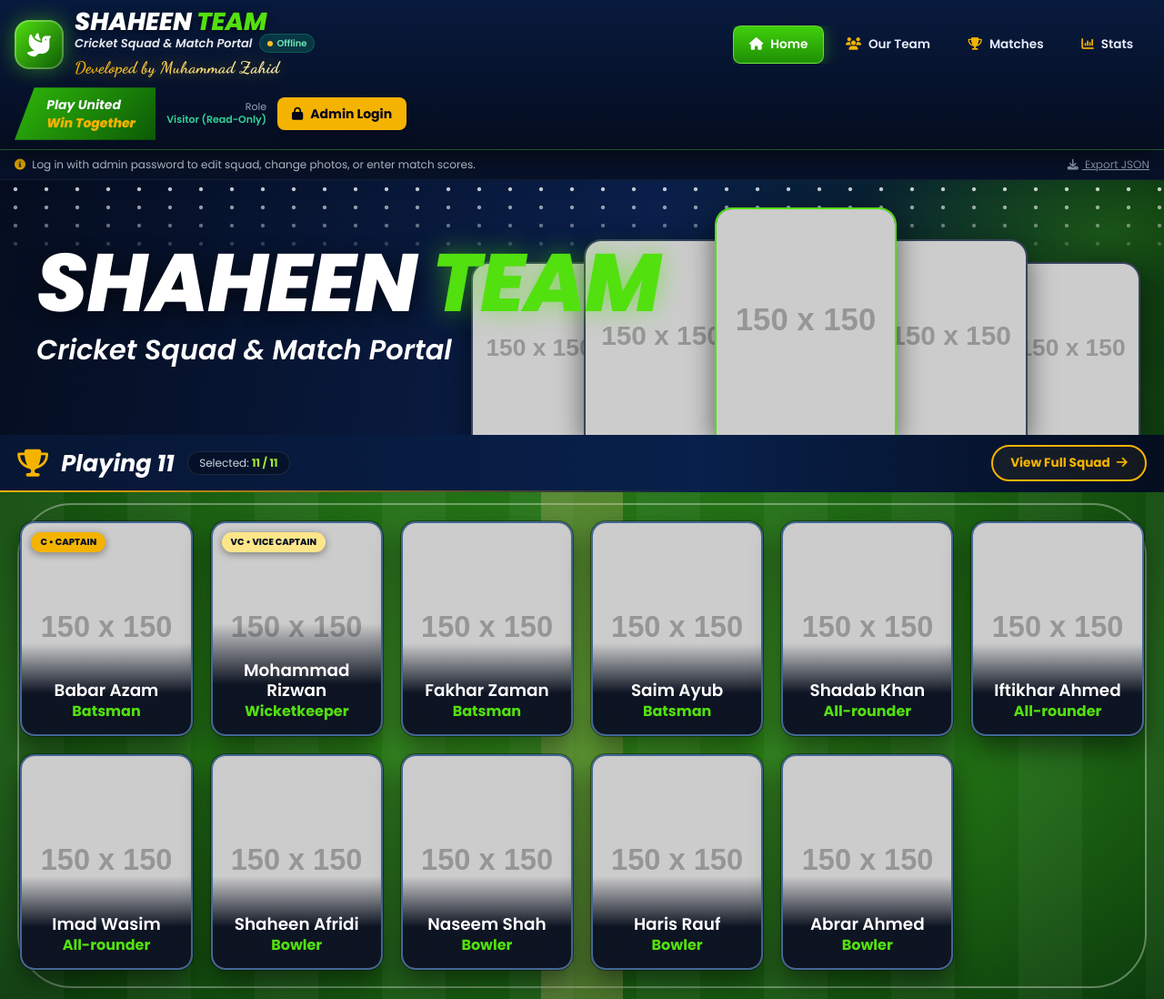
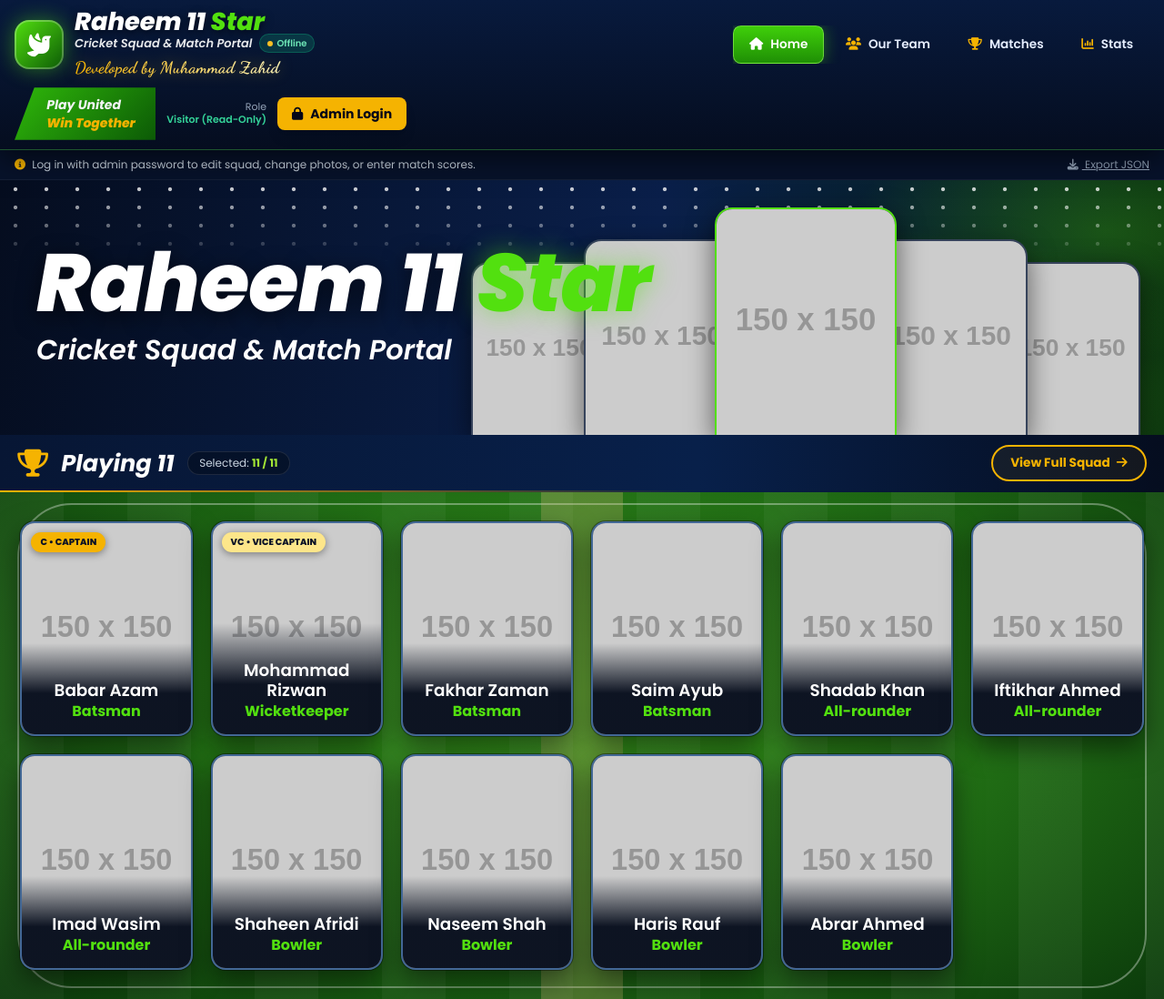
Before and after one commit to muhammad-zahid34/cricektteam, a plain HTML site: page index.html in a window 1280 px wide. Shown: the top 1098 px of the page at 91% size. Drawn offline with nearby package versions, Linux system fonts and the light colour scheme; placeholder pictures from the web are drawn by us.

Commit message:
Update index.html

```diff
--- a/index.html
+++ b/index.html
@@ -1,9 +1,10 @@
+
 <!DOCTYPE html>
 <html lang="en">
 <head>
     <meta charset="UTF-8">
     <meta name="viewport" content="width=device-width, initial-scale=1.0">
-    <title>Shaheen Team | Cricket Squad &amp; Match Portal</title>
+    <title>Raheem 11 Star | Cricket Squad &amp; Match Portal</title>
     <!-- Tailwind CSS CDN -->
     <script>
         // Shows any JavaScript error on screen (helps debugging on phones)
@@ -175,7 +176,7 @@
             <a href="#" onclick="switchTab('field');return false;" class="flex items-center gap-3 shrink-0">
                 <div class="brand-logo"><i class="fa-solid fa-dove"></i></div>
                 <div>
-                    <div class="brand-title">SHAHEEN <span>TEAM</span></div>
+                    <div class="brand-title">Raheem 11 <span>Star</span></div>
                     <div class="text-[13px] font-semibold italic text-white/90 flex items-center gap-2">
                         Cricket Squad &amp; Match Portal
                         <span id="syncStatusBadge" class="text-[10px] not-italic px-2 py-0.5 rounded-full bg-emerald-500/20 text-emerald-300 border border-emerald-500/30 flex items-center gap-1">
@@ -226,7 +227,7 @@
             <!-- Hero -->
             <div class="hero">
                 <div class="max-w-[1500px] mx-auto w-full px-6 md:px-10 py-8 relative z-10">
-                    <h2 class="hero-title it">SHAHEEN <span>TEAM</span></h2>
+                    <h2 class="hero-title it">Raheem 11 <span>Star</span></h2>
                     <p class="hero-sub mt-2">Cricket Squad &amp; Match Portal</p>
                 </div>
                 <div id="heroPlayers" class="hero-players"></div>
@@ -514,7 +515,7 @@
             </div>
             <div class="flex items-center gap-3 text-lg md:text-2xl italic font-semibold text-white">
                 <span class="hidden md:inline text-gold tracking-widest">★ ★ ★</span>
-                Shaheen Team – Stronger Together
+                Raheem 11 Star – Stronger Together
                 <span class="hidden md:inline text-gold tracking-widest">★ ★ ★</span>
             </div>
             <div class="passion text-white flex items-center gap-3"><i class="fa-solid fa-baseball text-2xl"></i> Cricket is Our Passion</div>
```
